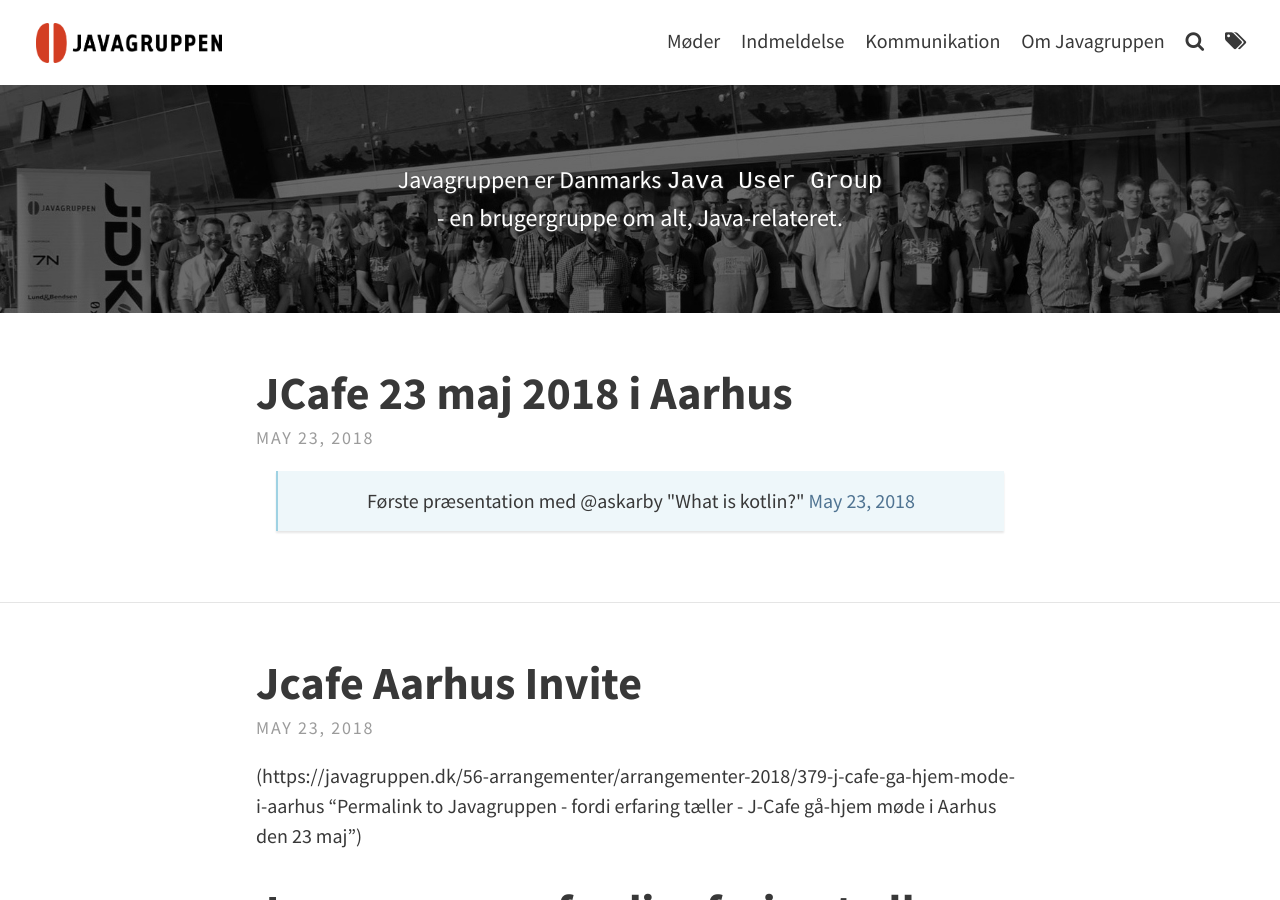
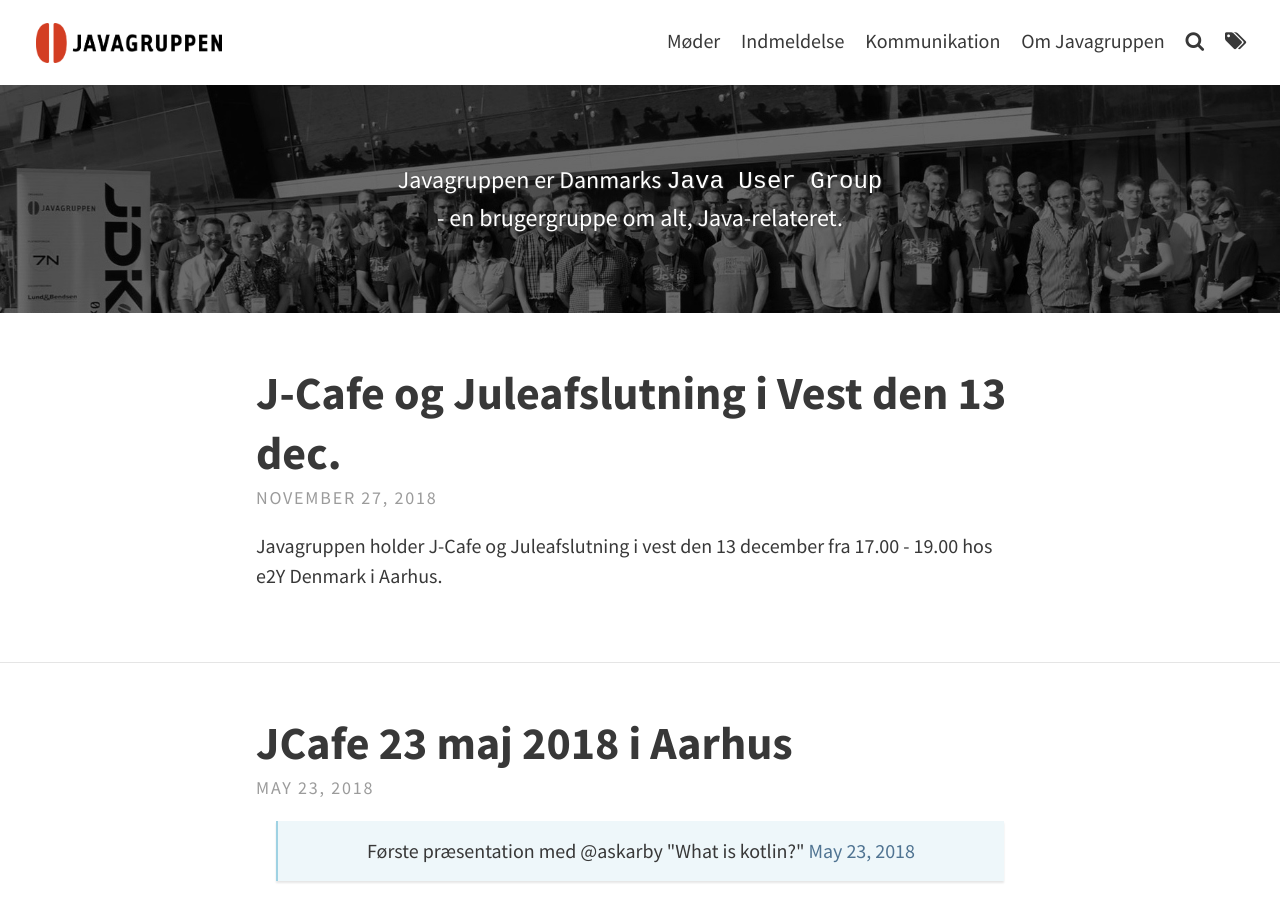
Before and after one commit to javagruppen/site, a Jekyll site: the page built from index.html, in a window 1280 px wide and 900 px high. Built offline with Jekyll 4.4.1, drawn with Linux system fonts in a browser that asks for light colours; the list of posts is cut into pages by our own code; comment, search, counter and statistics services are not loaded.

Commit message:
Add invitation to december j-cafe in Aarhus

```diff
--- a/_config.yml
+++ b/_config.yml
@@ -98,4 +98,4 @@ sass:
   style: :compressed
 plugins: [jekyll-paginate, jekyll-seo-tag]
 #theme: type-on-strap # Uncomment if using the theme as a jekyll theme gem
-exclude: ["Gemfile", "Gemfile.lock", "type-on-strap.gemspec", "*.gem", "LICENSE", "README.md", "screenshot.png"]
+exclude: ["Gemfile", "Gemfile.lock", "type-on-strap.gemspec", "*.gem", "LICENSE", "README.md", "screenshot.png", ".idea/"]
--- /dev/null
+++ b/_posts/2018/2018-11-27-jcafe-og-juleafslutning-i-vest.md
@@ -0,0 +1,34 @@
+---
+layout: post
+title: J-Cafe og Juleafslutning i Vest den 13 dec.
+tags: [JCafe, session, juleafslutning]
+---
+
+Javagruppen holder J-Cafe og Juleafslutning i vest den 13 december fra 17.00 - 19.00 hos e2Y Denmark i Aarhus.
+<!-- more -->
+
+<p align="center">
+  <img src="/assets/img/posts/2018/e2y-logo_small.png">
+</p>
+
+Der vil være en kort præsentation fra e2Y hvor de fortæller hvad de laver, og hvilken java teknologier de arbejder med.
+e2Y serverer æbleskiver og diverse drikkevarer, så kom og hyggesnak og ønsk en god jul.
+
+Håber vi ses den 13 december.
+
+## Lokation:
+
+e2Y Denmark
+[Bautavej 1A](https://goo.gl/maps/7voCZS8HSaF2)
+8210 Aarhus
+
+## Dato og tid:
+
+13 december fra 17.00 - 19.00
+
+## Registring
+
+[--> Registrer dig her <--](https://www.eventbrite.com/e/javagruppen-holder-j-cafe-og-juleafslutning-aarhus-tickets-53021165734)
+
+Med Javagruppen julehilsner
+Anders Skarby og Flemming Harms
```
Also changed, not shown: assets/img/posts/2018/e2y-logo_small.png (added).
